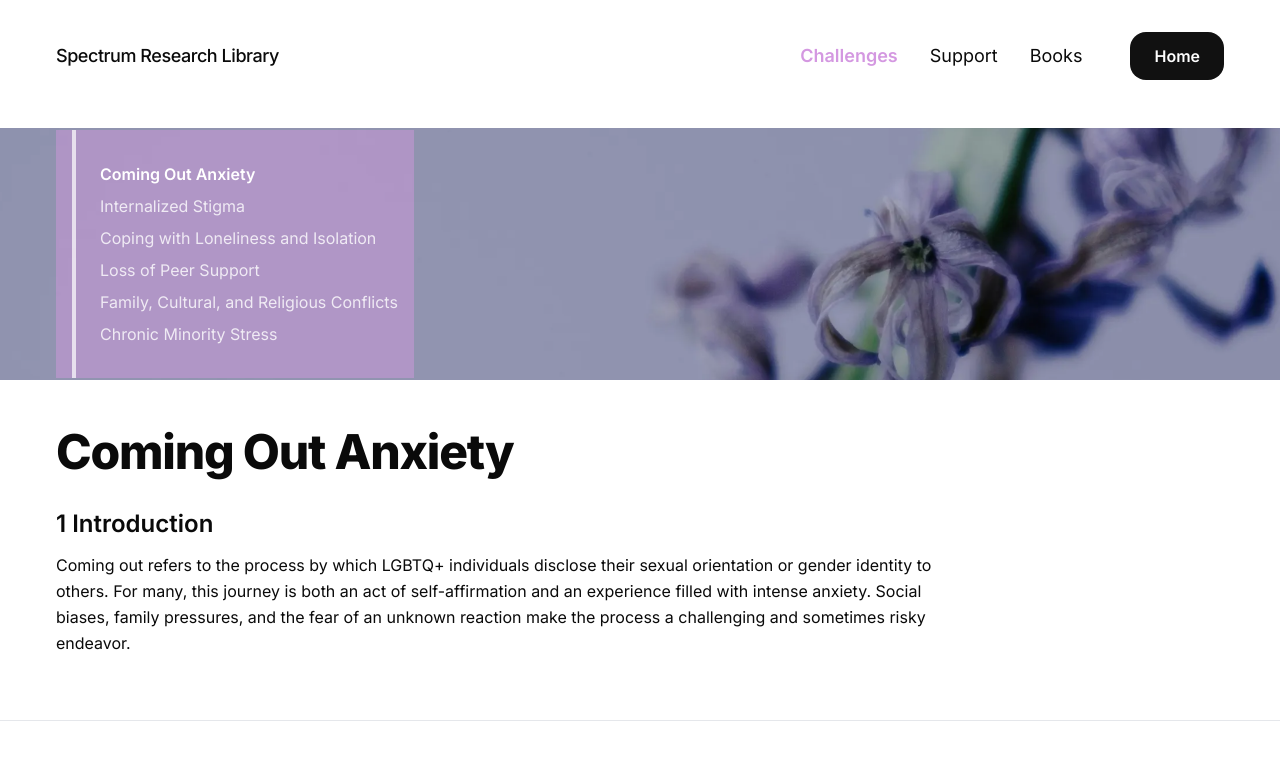
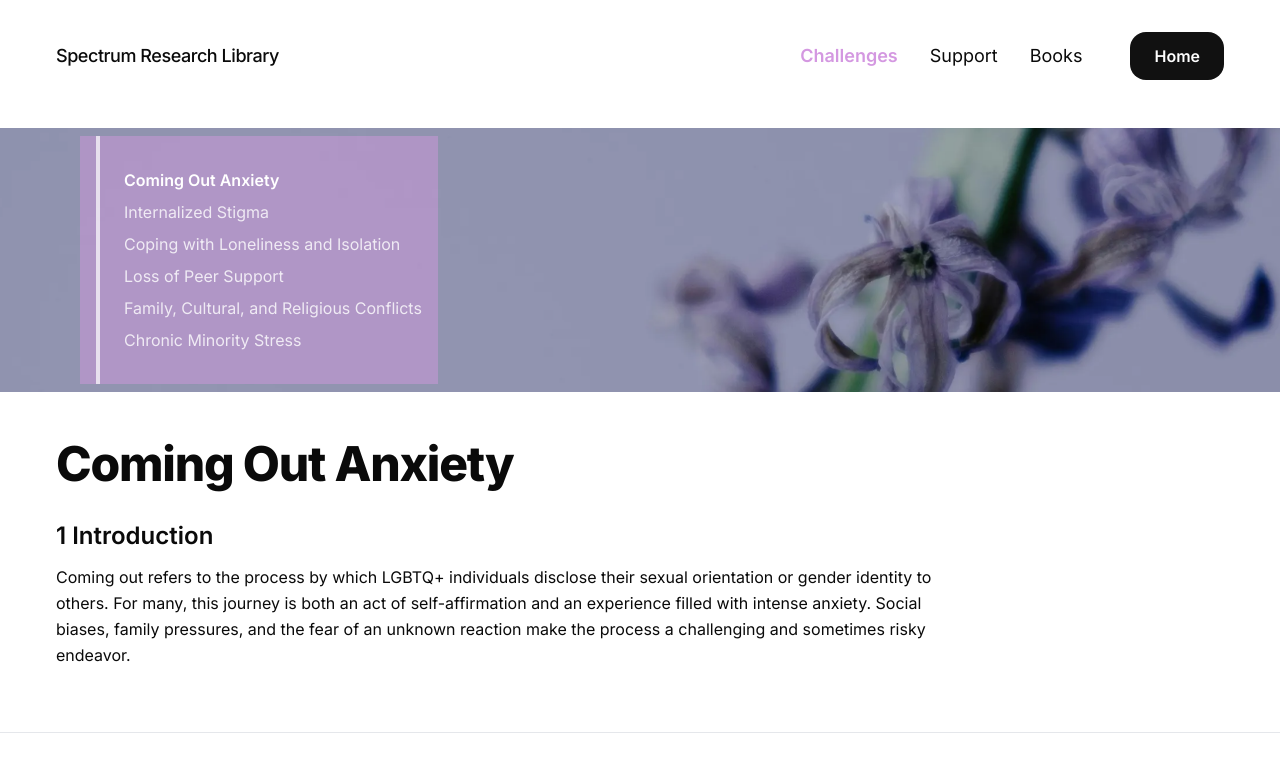
Before and after one commit to Annanayan/spectrum-research-library, a React (Vite) app: page /challenges/coming-out-anxiety in a window 1280 px wide. Shown: the top 768 px of the page. Built offline with nearby package versions, Linux system fonts and the light colour scheme.

Commit message:
Update HeroBar.tsx

```diff
--- a/src/shared/HeroBar.tsx
+++ b/src/shared/HeroBar.tsx
@@ -3,11 +3,11 @@ import React from 'react'
 export default function HeroBar({ src, alt, children }: { src: string; alt: string; children?: React.ReactNode }) {
   return (
     <section className="w-full mb-12">
-      <div className="relative w-full">
+      <div className="relative w-full overflow-hidden" style={{ aspectRatio: '1220 / 252' }}>
         <img
           src={src}
           alt={alt}
-          className="w-full h-[252px] object-cover"
+          className="h-full w-full object-cover"
         />
 
         {children ? (
@@ -15,7 +15,7 @@ export default function HeroBar({ src, alt, children }: { src: string; alt: stri
             {/* 让 overlay 内容跟页面容器左对齐，并垂直居中 */}
             <div className="container-xxl h-full flex items-center justify-start">
               {/* 控制导航块的最大宽度，避免铺太开；可按需调宽 */}
-              <div className="max-w-[560px]">
+              <div className="max-w-[560px] p-6 bg-transparent">
                 {children}
               </div>
             </div>
```
